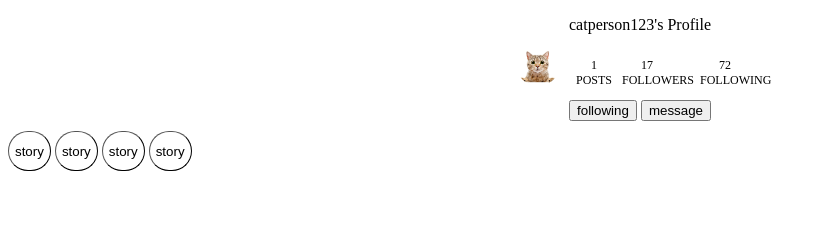
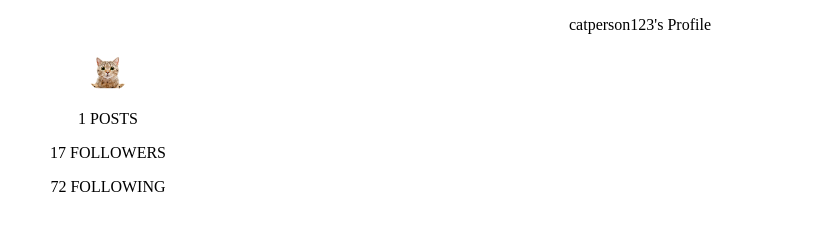
Before and after one commit to siennaosborne/website-attempt, a plain HTML site: page catperson123.html in a window 1280 px wide. Shown: the whole page, without its empty margins (0-826 px from the left). Drawn offline with Linux system fonts and the light colour scheme.

Commit message:
Revert "Develope"

```diff
--- a/catperson123.html
+++ b/catperson123.html
@@ -11,10 +11,8 @@
     <p class="profile-name">
       catperson123's Profile
     </p>
-    <div class="profile-top">
+    <div class="profile-stats">
       <img class="image" src="images/image-1.webp">
-    <div class="profile-stats">
-
       <p class="posts">
         1 POSTS
       </p>
@@ -25,32 +23,5 @@
         72 FOLLOWING
       </p>
     </div>
-  </div>
-
-
-  <div class="buttons">
-    <button class="follow-button">
-      following
-    </button>
-    <button class="message-button">
-      message
-    </button>
-  </div>
-
-  <div>
-    <button class="story-button">
-      story
-    </button>
-    <button class="story-button">
-      story
-    </button>
-    <button class="story-button">
-      story
-    </button>
-    <button class="story-button">
-      story
-    </button>
-  </div>
-
   </body>
 </html>
--- a/styles/catperson123.css
+++ b/styles/catperson123.css
@@ -1,17 +1,11 @@
-
 .profile-name {
-  text-align: center;
-  margin-bottom: 10px;
-}
-
-.profile-top {
   text-align: center;
 }
 
 .profile-stats {
+text-align: center;
 display: inline-block;
 width: 200px;
-font-size: 12px;
 }
 
 .image {
@@ -20,52 +14,13 @@ border-radius: 15px;
 }
 
 .posts {
-width: 40px;
-margin-right: 5px;
-display: inline-block;
+
 }
 
 .followers {
-width: 50px;
-margin-right: 15px;
-display: inline-block;
+
 }
 
 .following {
-width: 50px;
-margin-left: 10px;
-display: inline-block;
+
 }
-
-.buttons {
-  text-align: center;
-  padding-right: 40px;
-  padding-left: 40px;
-  margin-bottom: 10px;
-}
-
-.follow-button:hover {
-color: gray;
-cursor: pointer;
-}
-
-.message-button:hover {
-  color: gray;
-  cursor: pointer;
-}
-
-.story-button {
-  display: inline-block;
-  text-align: center;
-  border-radius: 20px;
-  cursor: pointer;
-  border-width: 1.25px;
-  height:40px;
-  background-color: white;
-  margin-bottom: 10px;
-  transition: box-shadow .15s;
-}
-
-.story-button:hover {
-  box-shadow: 3px 8px 15px rgba(0, 0, 0, .2);
-}
--- a/styles/firstwebsite.css
+++ b/styles/firstwebsite.css
@@ -1,4 +1,3 @@
-
 .story-button {
   border-radius: 20px;
   cursor: pointer;
```
Also changed, not shown: index.html (+1 -2 lines).
